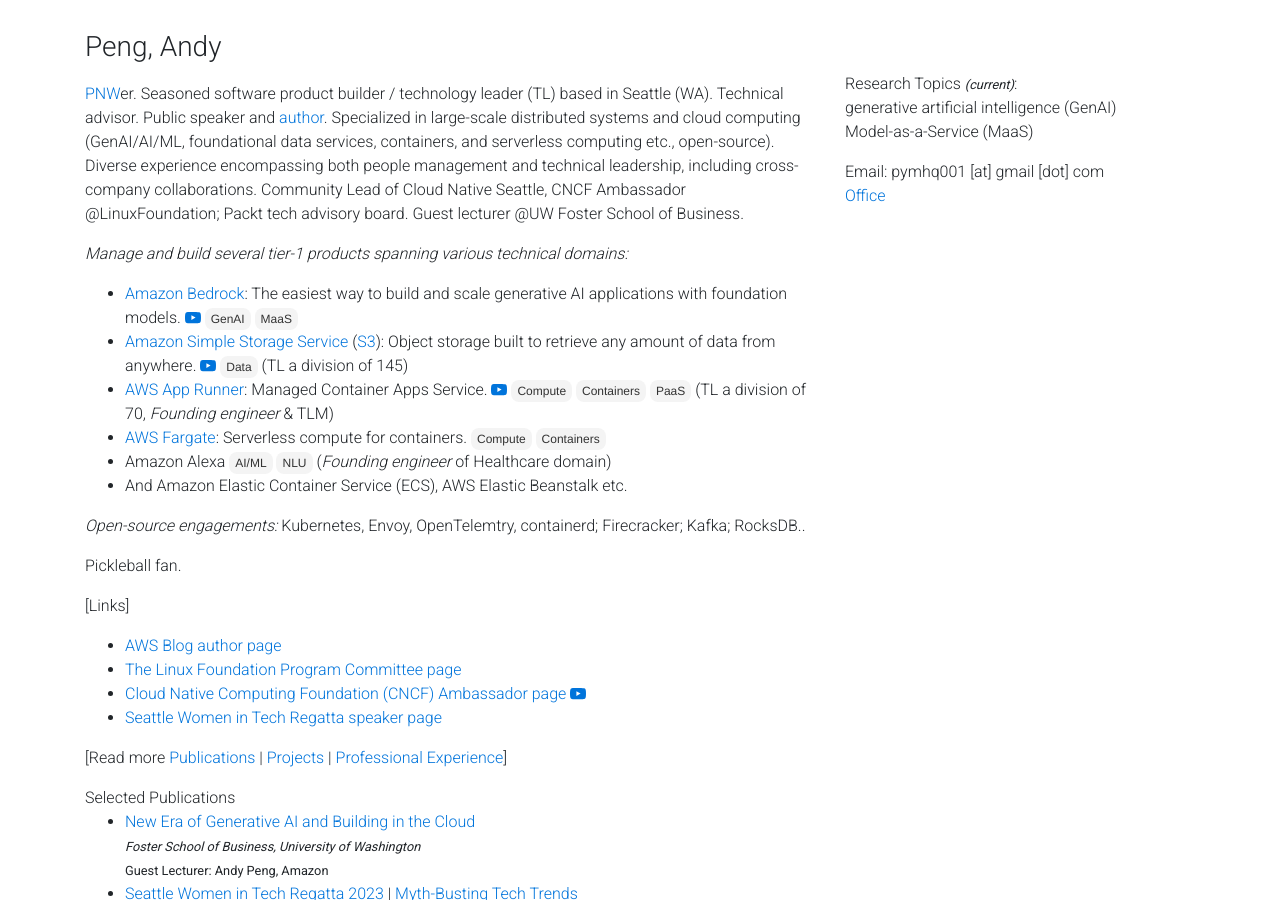
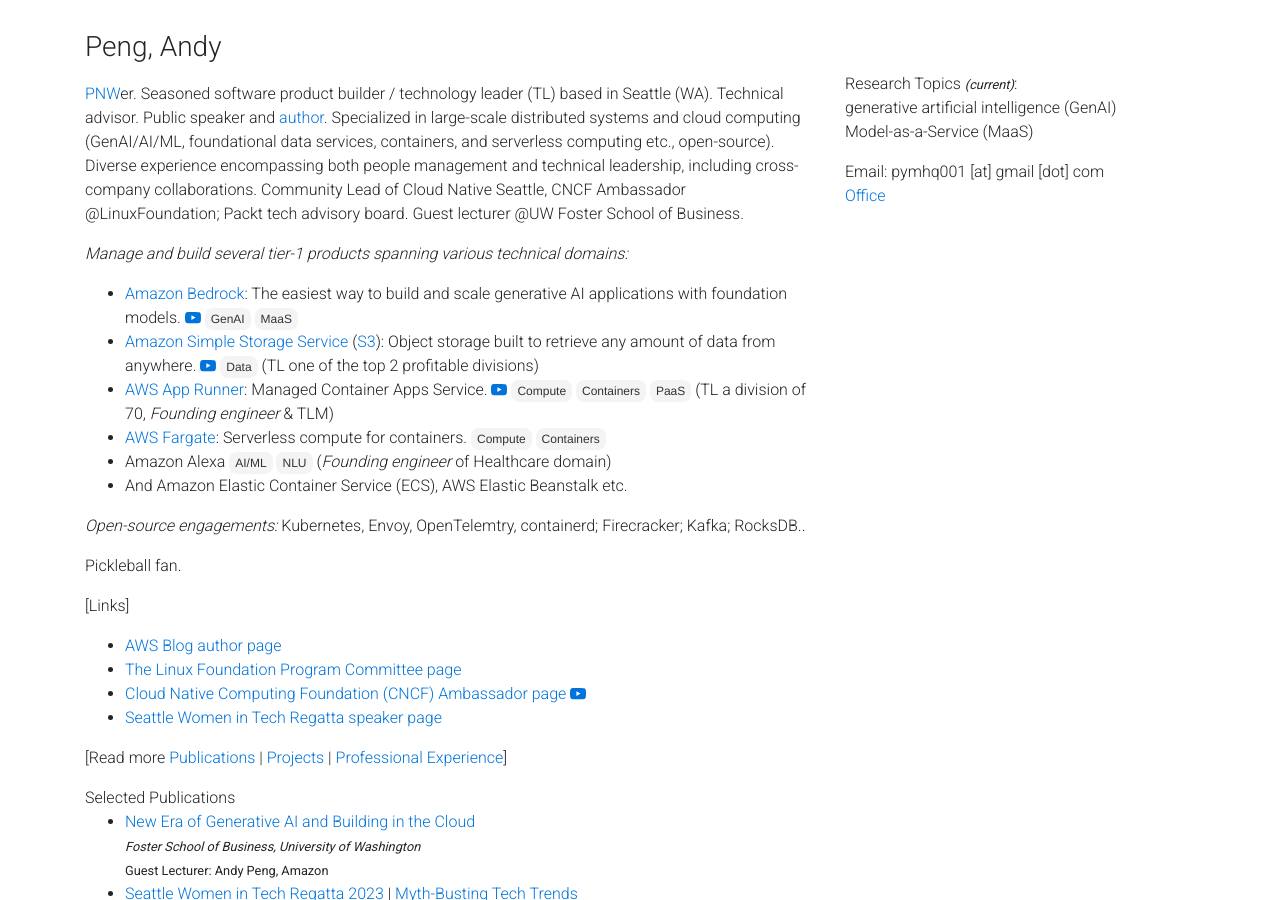
Before and after one commit to gfw001/gfw001.github.io, a Jekyll site: the page portfolio.html, which Jekyll copies as it is, in a window 1280 px wide and 900 px high. Built offline with Jekyll 4.4.1, drawn with Linux system fonts in a browser that asks for light colours; nearby versions of some CDN libraries; a style sheet for code colours, icons or effects is not loaded.

Commit message:
Update portfolio.html

```diff
--- a/portfolio.html
+++ b/portfolio.html
@@ -118,7 +118,7 @@
 		<svg xmlns="http://www.w3.org/2000/svg" width="16" height="16" fill="currentColor" class="bi bi-youtube" viewBox="0 0 16 16">
                 <path d="M8.051 1.999h.089c.822.003 4.987.033 6.11.335a2.01 2.01 0 0 1 1.415 1.42c.101.38.172.883.22 1.402l.01.104.022.26.008.104c.065.914.073 1.77.074 1.957v.075c-.001.194-.01 1.108-.082 2.06l-.008.105-.009.104c-.05.572-.124 1.14-.235 1.558a2.007 2.007 0 0 1-1.415 1.42c-1.16.312-5.569.334-6.18.335h-.142c-.309 0-1.587-.006-2.927-.052l-.17-.006-.087-.004-.171-.007-.171-.007c-1.11-.049-2.167-.128-2.654-.26a2.007 2.007 0 0 1-1.415-1.419c-.111-.417-.185-.986-.235-1.558L.09 9.82l-.008-.104A31.4 31.4 0 0 1 0 7.68v-.123c.002-.215.01-.958.064-1.778l.007-.103.003-.052.008-.104.022-.26.01-.104c.048-.519.119-1.023.22-1.402a2.007 2.007 0 0 1 1.415-1.42c.487-.13 1.544-.21 2.654-.26l.17-.007.172-.006.086-.003.171-.007A99.788 99.788 0 0 1 7.858 2h.193zM6.4 5.209v4.818l4.157-2.408L6.4 5.209z"/>
                 </svg>
-		</a> <button>Data</button> (TL a division of 145)
+		</a> <button>Data</button> (TL one of the top 2 profitable divisions)
 		      </li>
 		      <li>
 			      <a href="https://aws.amazon.com/apprunner/">AWS App Runner</a>: Managed Container Apps Service. <a href="https://www.youtube.com/watch?v=MZBbhqt6bQs">
```
